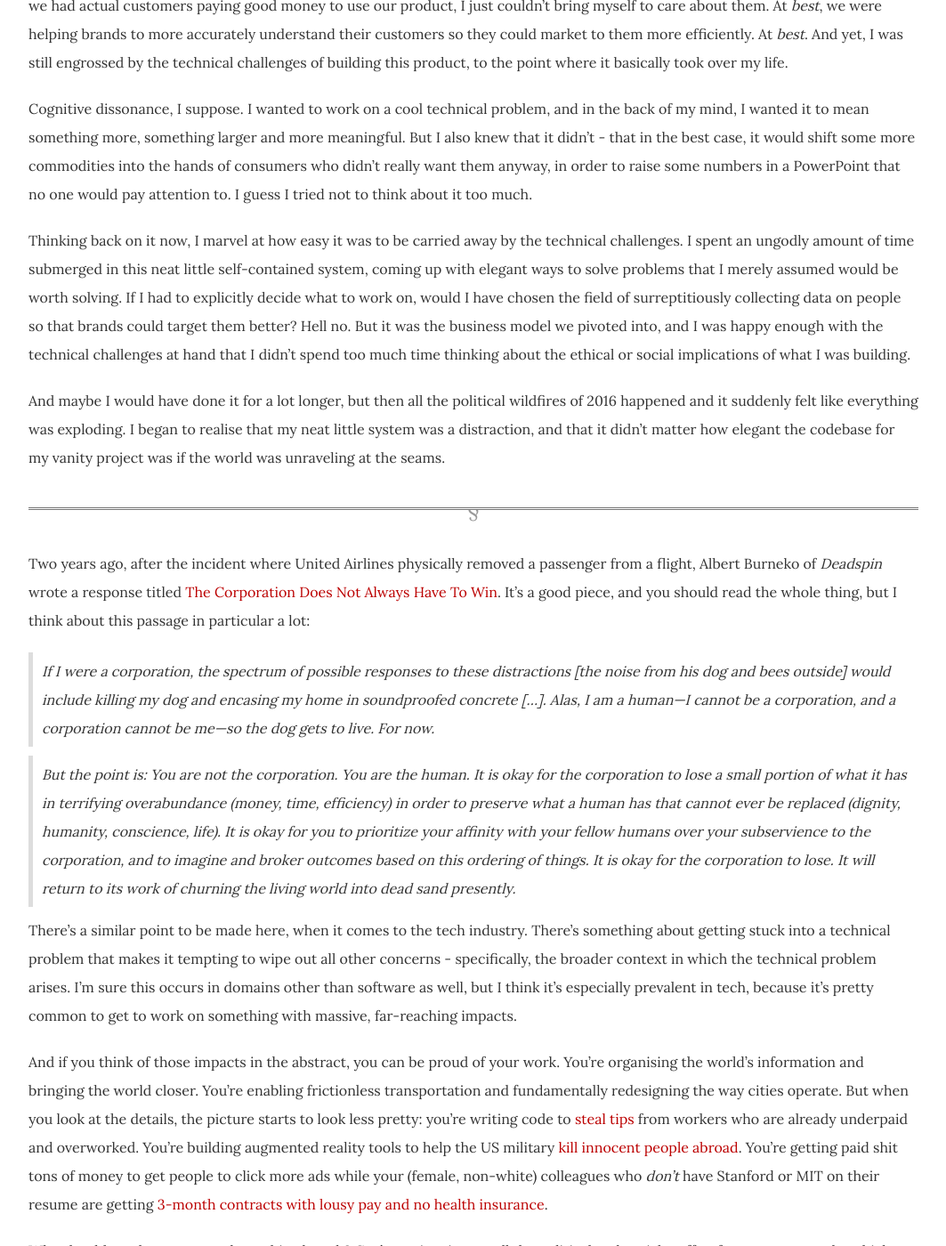
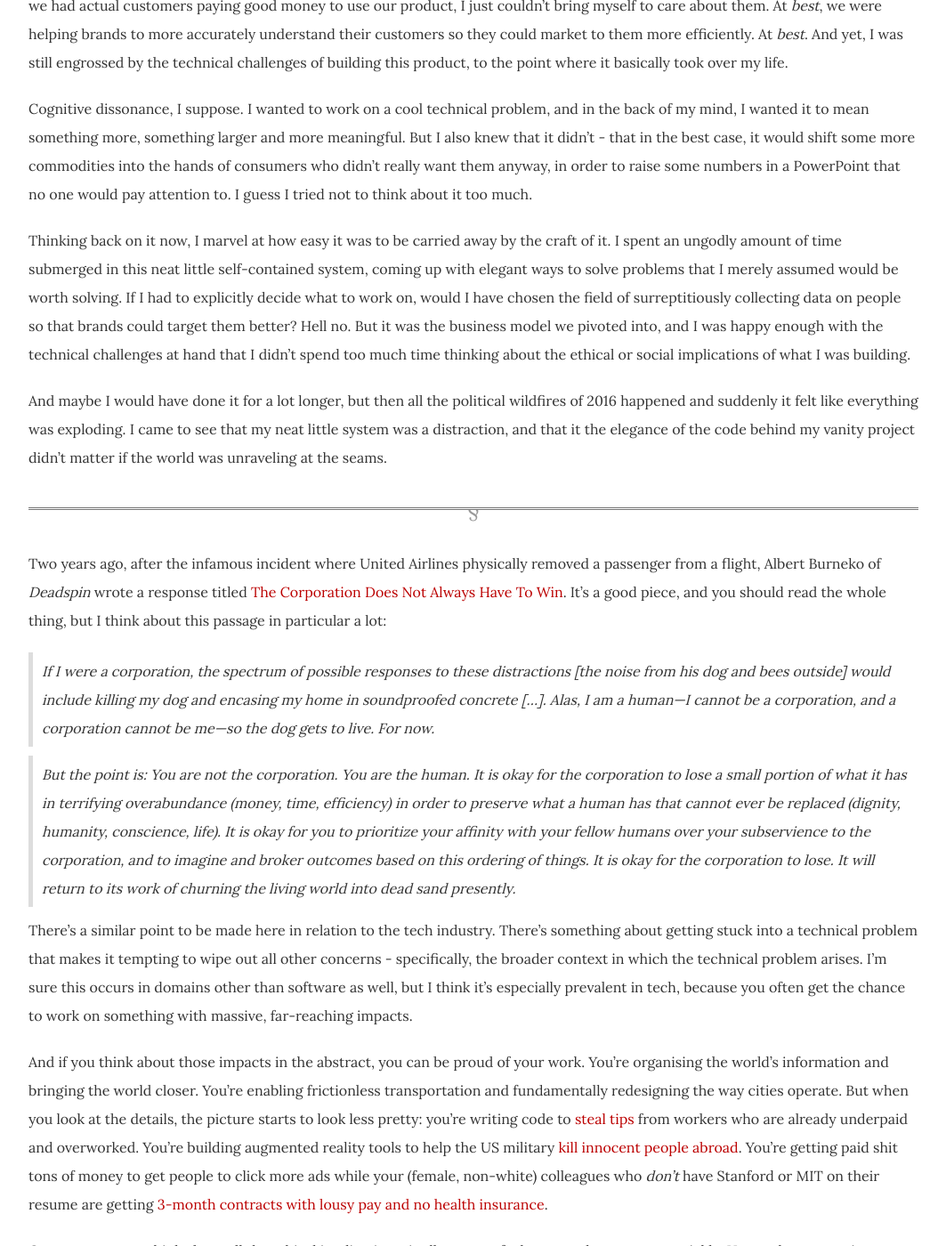
Before and after one commit to dellsystem/dellsystem.github.io, a Jekyll site: the page built from _posts/2019-4-29-fragments-119.md, in a window 1280 px wide and 1400 px high, scrolled down 1400 px. Shown: the whole window at 89% size, without its empty margins (108-1171 px from the left). Built offline with Jekyll 4.4.1, drawn with Linux system fonts in a browser that asks for light colours; some of the changed text lies outside the part shown.

Commit message:
Update fragments-119
Minor language edits to make it sound smoother

```diff
--- a/_posts/2019-4-29-fragments-119.md
+++ b/_posts/2019-4-29-fragments-119.md
@@ -24,32 +24,32 @@ But I didn't actually care about the _product_. We barely had any actual users,
 
 Cognitive dissonance, I suppose. I wanted to work on a cool technical problem, and in the back of my mind, I wanted it to mean something more, something larger and more meaningful. But I also knew that it didn't - that in the best case, it would shift some more commodities into the hands of consumers who didn't really want them anyway, in order to raise some numbers in a PowerPoint that no one would pay attention to. I guess I tried not to think about it too much.
 
-Thinking back on it now, I marvel at how easy it was to be carried away by the technical challenges. I spent an ungodly amount of time submerged in this neat little self-contained system, coming up with elegant ways to solve problems that I merely assumed would be worth solving. If I had to explicitly decide what to work on, would I have chosen the field of surreptitiously collecting data on people so that brands could target them better? Hell no. But it was the business model we pivoted into, and I was happy enough with the technical challenges at hand that I didn't spend too much time thinking about the ethical or social implications of what I was building.
+Thinking back on it now, I marvel at how easy it was to be carried away by the craft of it. I spent an ungodly amount of time submerged in this neat little self-contained system, coming up with elegant ways to solve problems that I merely assumed would be worth solving. If I had to explicitly decide what to work on, would I have chosen the field of surreptitiously collecting data on people so that brands could target them better? Hell no. But it was the business model we pivoted into, and I was happy enough with the technical challenges at hand that I didn't spend too much time thinking about the ethical or social implications of what I was building.
 
-And maybe I would have done it for a lot longer, but then all the political wildfires of 2016 happened and it suddenly felt like everything was exploding. I began to realise that my neat little system was a distraction, and that it didn't matter how elegant the codebase for my vanity project was if the world was unraveling at the seams.
+And maybe I would have done it for a lot longer, but then all the political wildfires of 2016 happened and suddenly it felt like everything was exploding. I came to see that my neat little system was a distraction, and that it the elegance of the code behind my vanity project didn't matter if the world was unraveling at the seams.
 
 ***
 
-Two years ago, after the incident where United Airlines physically removed a passenger from a flight, Albert Burneko of _Deadspin_ wrote a response titled [The Corporation Does Not Always Have To Win](https://theconcourse.deadspin.com/the-corporation-does-not-always-have-to-win-1794181209). It's a good piece, and you should read the whole thing, but I think about this passage in particular a lot:
+Two years ago, after the infamous incident where United Airlines physically removed a passenger from a flight, Albert Burneko of _Deadspin_ wrote a response titled [The Corporation Does Not Always Have To Win](https://theconcourse.deadspin.com/the-corporation-does-not-always-have-to-win-1794181209). It's a good piece, and you should read the whole thing, but I think about this passage in particular a lot:
 
 > If I were a corporation, the spectrum of possible responses to these distractions \[the noise from his dog and bees outside\] would include killing my dog and encasing my home in soundproofed concrete [...]. Alas, I am a human—I cannot be a corporation, and a corporation cannot be me—so the dog gets to live. For now.
 
 > But the point is: You are not the corporation. You are the human. It is okay for the corporation to lose a small portion of what it has in terrifying overabundance (money, time, efficiency) in order to preserve what a human has that cannot ever be replaced (dignity, humanity, conscience, life). It is okay for you to prioritize your affinity with your fellow humans over your subservience to the corporation, and to imagine and broker outcomes based on this ordering of things. It is okay for the corporation to lose. It will return to its work of churning the living world into dead sand presently.
 
-There's a similar point to be made here, when it comes to the tech industry. There's something about getting stuck into a technical problem that makes it tempting to wipe out all other concerns - specifically, the broader context in which the technical problem arises. I'm sure this occurs in domains other than software as well, but I think it's especially prevalent in tech, because it's pretty common to get to work on something with massive, far-reaching impacts.
+There's a similar point to be made here in relation to the tech industry. There's something about getting stuck into a technical problem that makes it tempting to wipe out all other concerns - specifically, the broader context in which the technical problem arises. I'm sure this occurs in domains other than software as well, but I think it's especially prevalent in tech, because you often get the chance to work on something with massive, far-reaching impacts.
 
-And if you think of those impacts in the abstract, you can be proud of your work. You're organising the world's information and bringing the world closer. You're enabling frictionless transportation and fundamentally redesigning the way cities operate. But when you look at the details, the picture starts to look less pretty: you're writing code to [steal tips](/posts/fragments-43) from workers who are already underpaid and overworked. You're building augmented reality tools to help the US military [kill innocent people abroad](https://www.technologyreview.com/f/613012/microsoft-employees-arent-happy-about-a-480-million-hololens-army-contract/). You're getting paid shit tons of money to get people to click more ads while your (female, non-white) colleagues who _don't_ have Stanford or MIT on their resume are getting [3-month contracts with lousy pay and no health insurance](https://www.workersforworkers.org/alpesh/).
+And if you think about those impacts in the abstract, you can be proud of your work. You're organising the world's information and bringing the world closer. You're enabling frictionless transportation and fundamentally redesigning the way cities operate. But when you look at the details, the picture starts to look less pretty: you're writing code to [steal tips](/posts/fragments-43) from workers who are already underpaid and overworked. You're building augmented reality tools to help the US military [kill innocent people abroad](https://www.technologyreview.com/f/613012/microsoft-employees-arent-happy-about-a-480-million-hololens-army-contract/). You're getting paid shit tons of money to get people to click more ads while your (female, non-white) colleagues who _don't_ have Stanford or MIT on their resume are getting [3-month contracts with lousy pay and no health insurance](https://www.workersforworkers.org/alpesh/).
 
-Why should you have to care about this, though? Can't you just ignore all the political and social stuff to focus on your code, which you're really proud of?
+Once you start to think about all the ethical implications, it all starts to feel very unpleasant, very quickly. Hence the temptation to ignore it: why should you have to care about the moral issues in the first place? Can't you just ignore all the political and social stuff to focus on your code, which you're really proud of?
 
 But you are not your code. You are a mortal human being whose ability to use the Internet, go to work, and write great code depends on the continued functioning of a society that provides all these things. This society is currently crumbling due to (among other things) vertiginous wealth inequality and ecological destruction, and the code written by people just like you is (perhaps unwittingly) making things worse by further concentrating wealth in the hands of those who will never fully relinquish their ill-begotten power.
 
 ***
 
-I'm not saying that it's a bad thing to occasionally lose yourself in code or whatever it is that you enjoy doing. Believe me, I get the appeal of escaping into a clean, beautiful system that's under your control. The point is that it's often a good idea to think about what your efforts are being used _for_, and whether the implications of it align with the world you'd want to live in.
+I'm not saying that it's a bad thing to occasionally lose yourself in code or whatever it is that you enjoy doing. Believe me, I get the appeal of escaping into a clean, beautiful system that's under your control. It's just that it's also good to occasionally reflect on what your efforts are being used _for_, and whether that outcome aligns with the world you'd want to live in.
 
-The problem with the tech industry as it stands today is that you cannot just take for granted that your code is making the world better - sometimes, it may be [actively making the world worse](https://news.ycombinator.com/item?id=17692005). If you want this to be case, you will probably have to fight for it, by [organising a union](https://www.jacobinmag.com/2018/11/tech-worker-organizing-google-union-walkout) or engaging in broader activism to change the underlying political landscape. The tech industry - a reflection of the economy at large - is not primarily set up to channel employees' natural inclination to get lost within a system in a direction that is moral. Instead, it is structurally set up to funnel energy towards ventures that make rich people richer, whether or not they serve moral ends.
+The problem with the tech industry as it stands today is that you cannot just take for granted that your code is making the world better - sometimes, it may be [actively making the world worse](https://news.ycombinator.com/item?id=17692005). If you want this to be case, you will probably have to fight for it, by [organising a union](https://www.jacobinmag.com/2018/11/tech-worker-organizing-google-union-walkout) or engaging in broader activism to change the underlying political landscape. The tech industry - a reflection of the economy at large - is not, at the moment, set up to channel employees' natural inclination to get lost within a system towards positive outcomes. Instead, it is structurally set up to funnel energy towards ventures that make rich people richer, whether or not they serve moral ends.
 
 And honestly, it's exhausting to have to think about all this; life would be much simpler if we could all just get paid tons of money to work on fun technical problems without having to worry about the crumbling legitimacy of our political system. But this is the world we were born into, and this is the fight before us.
 
-I recently watched the latest episode of Game of Thrones, and I bet most of the people fighting at Winterfell wish they were somewhere else, living in peacetime rather than facing the horror show that is the impending zombie invasion. But fleeing isn't really an option, either - it doesn't postpone the fight, or make the problem go away; it just shifts the burden of fighting onto others, who may fail. And if they fail ...
+At the risk of sounding overly dramatic: I recently watched the latest episode of Game of Thrones, and I bet most of the people fighting at Winterfell wished they were somewhere else, living in peacetime rather than facing the horror show that is the impending zombie invasion. But that's the battle that's in front of them, and fleeing isn't really an option - it doesn't postpone the fight, or make the problem go away; it just shifts the burden of fighting onto others, who may fail. And if _they_ fail ...
```
